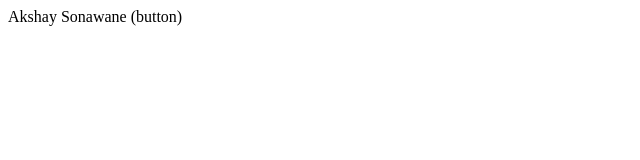
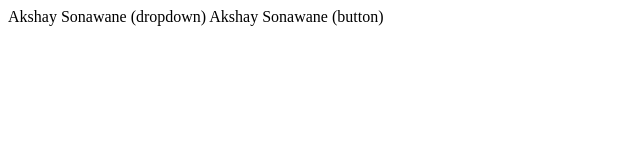
Before and after one commit to AkshaySonawaneIT/Baxture-Assingnment, a plain HTML site: page index.html in a window 1280 px wide. Shown: the whole page, without its empty margins (0-640 px from the left). Drawn offline with Linux system fonts and the light colour scheme.

Commit message:
Conflict

```diff
--- a/index.html
+++ b/index.html
@@ -6,6 +6,7 @@
     <title>Git tutorial</title>
 </head>
 <body>
+    Akshay Sonawane (dropdown)
     Akshay Sonawane (button)
 </body>
 </html>
```
